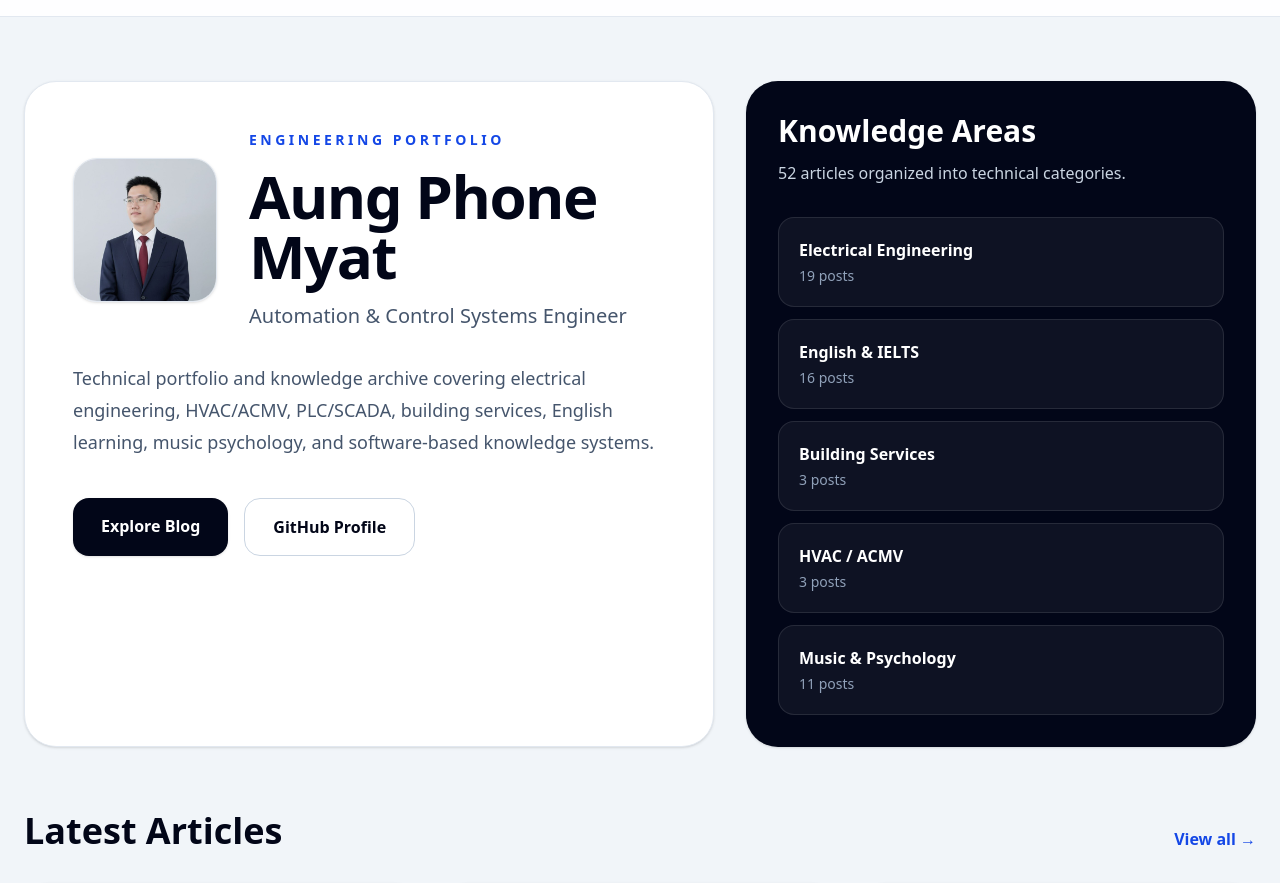
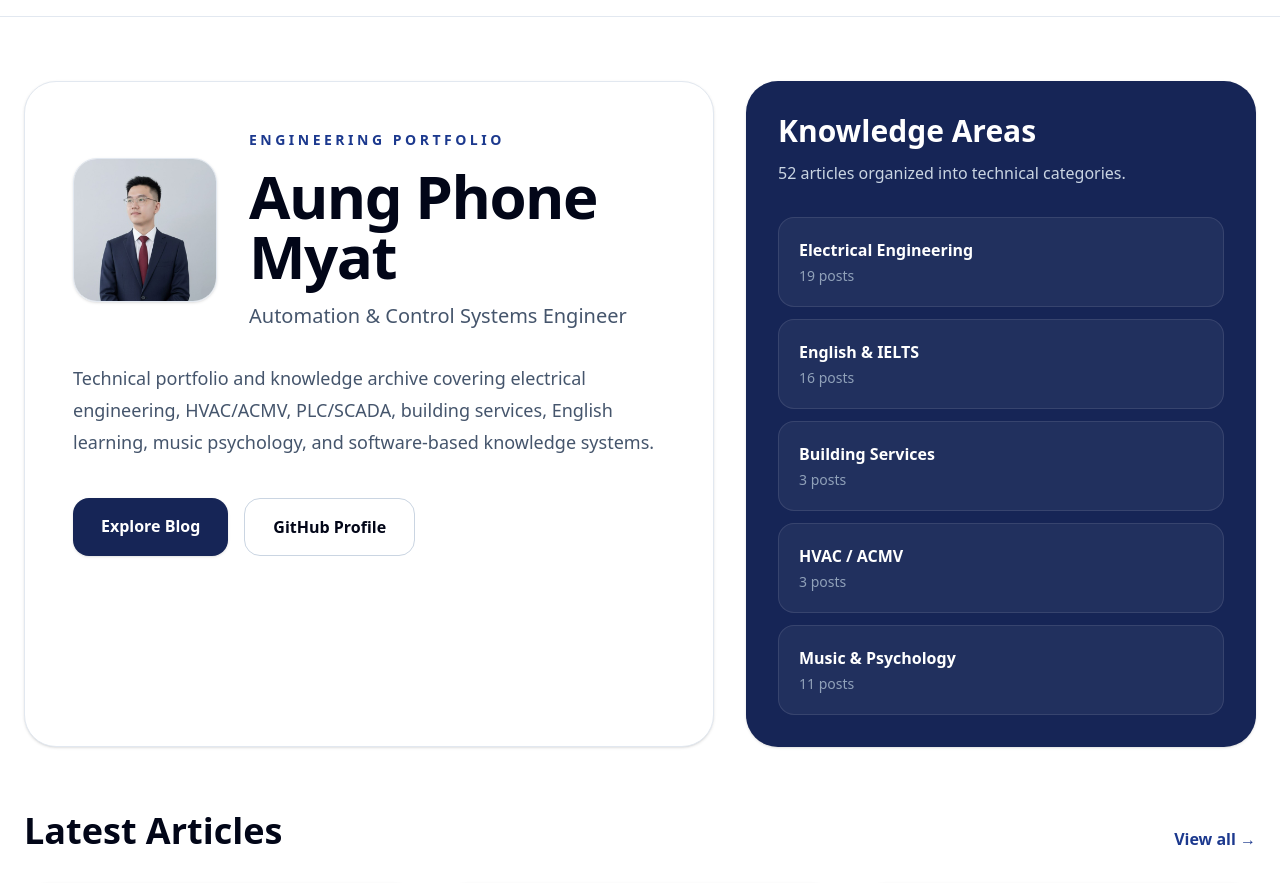
Before and after one commit to Eric9435/eric9435.github.io, a Next.js app: page / in a window 1280 px wide. Shown: the part 44-927 px from the top of the page. Built offline with nearby package versions, Linux system fonts and the light colour scheme.

Commit message:
Refine UI to white and dark blue professional theme

```diff
--- a/src/app/blog/[slug]/page.tsx
+++ b/src/app/blog/[slug]/page.tsx
@@ -18,19 +18,19 @@ export default async function BlogPostPage({
   if (!post) return notFound();
 
   return (
-    <main className="min-h-screen bg-slate-100 text-slate-950">
+    <main className="min-h-screen bg-white text-slate-950">
       <nav className="sticky top-0 z-50 border-b border-slate-200 bg-white/90 backdrop-blur">
         <div className="mx-auto flex max-w-5xl items-center justify-between px-6 py-4">
           <a href="/" className="text-xl font-extrabold">Aung Phone Myat</a>
-          <a href="/blog" className="text-sm font-bold text-slate-600 hover:text-blue-700">
+          <a href="/blog" className="text-sm font-bold text-slate-600 hover:text-blue-900">
             ← Back to Blog
           </a>
         </div>
       </nav>
 
       <article className="mx-auto max-w-5xl px-6 py-14">
-        <header className="rounded-[32px] bg-slate-950 p-8 text-white shadow-sm md:p-12">
-          <div className="text-sm font-black uppercase tracking-[0.25em] text-blue-300">
+        <header className="rounded-[32px] bg-blue-950 p-8 text-white shadow-sm md:p-12">
+          <div className="text-sm font-black uppercase tracking-[0.25em] text-blue-200">
             {post.category}
           </div>
 
--- a/src/app/blog/page.tsx
+++ b/src/app/blog/page.tsx
@@ -11,17 +11,17 @@ export default async function BlogPage({
   const filtered = selected ? posts.filter((post) => post.category === selected) : posts;
 
   return (
-    <main className="min-h-screen bg-slate-100 text-slate-950">
+    <main className="min-h-screen bg-white text-slate-950">
       <nav className="sticky top-0 z-50 border-b border-slate-200 bg-white/90 backdrop-blur">
         <div className="mx-auto flex max-w-7xl items-center justify-between px-6 py-4">
           <a href="/" className="text-xl font-extrabold">Aung Phone Myat</a>
-          <a href="/" className="text-sm font-bold text-slate-600 hover:text-blue-700">Home</a>
+          <a href="/" className="text-sm font-bold text-slate-600 hover:text-blue-900">Home</a>
         </div>
       </nav>
 
       <section className="mx-auto max-w-7xl px-6 py-14">
-        <header className="rounded-[32px] bg-slate-950 p-10 text-white shadow-sm">
-          <p className="text-sm font-bold uppercase tracking-[0.25em] text-blue-300">
+        <header className="rounded-[32px] bg-blue-950 p-10 text-white shadow-sm">
+          <p className="text-sm font-bold uppercase tracking-[0.25em] text-blue-200">
             Technical Archive
           </p>
           <h1 className="mt-4 text-5xl font-black">Blog & Knowledge Base</h1>
@@ -31,14 +31,14 @@ export default async function BlogPage({
         </header>
 
         <div className="mt-8 flex flex-wrap gap-3">
-          <a href="/blog" className="rounded-full border border-slate-300 bg-white px-5 py-2 text-sm font-bold hover:border-blue-700">
+          <a href="/blog" className="rounded-full border border-slate-300 bg-white px-5 py-2 text-sm font-bold hover:border-blue-900">
             All
           </a>
           {categories.map((category) => (
             <a
               key={category}
               href={`/blog?category=${encodeURIComponent(category)}`}
-              className="rounded-full border border-slate-300 bg-white px-5 py-2 text-sm font-bold hover:border-blue-700"
+              className="rounded-full border border-slate-300 bg-white px-5 py-2 text-sm font-bold hover:border-blue-900"
             >
               {category}
             </a>
@@ -52,7 +52,7 @@ export default async function BlogPage({
               href={`/blog/${post.slug}`}
               className="rounded-3xl border border-slate-200 bg-white p-7 shadow-sm transition hover:-translate-y-1 hover:shadow-lg"
             >
-              <div className="text-xs font-black uppercase tracking-widest text-blue-700">
+              <div className="text-xs font-black uppercase tracking-widest text-blue-900">
                 {post.category}
               </div>
               <h2 className="mt-4 text-2xl font-black leading-snug">{post.title}</h2>
--- a/src/app/page.tsx
+++ b/src/app/page.tsx
@@ -5,7 +5,7 @@ export default function Home() {
   const categories = getCategories();
 
   return (
-    <main className="min-h-screen bg-slate-100 text-slate-950">
+    <main className="min-h-screen bg-white text-slate-950">
       <nav className="sticky top-0 z-50 border-b border-slate-200 bg-white/90 backdrop-blur">
         <div className="mx-auto flex max-w-7xl items-center justify-between px-6 py-4">
           <a href="/" className="text-xl font-extrabold tracking-tight">
@@ -13,8 +13,8 @@ export default function Home() {
           </a>
 
           <div className="flex items-center gap-6 text-sm font-semibold text-slate-600">
-            <a href="/blog" className="hover:text-blue-700">Blog</a>
-            <a href="https://github.com/Eric9435" className="hover:text-blue-700">GitHub</a>
+            <a href="/blog" className="hover:text-blue-900">Blog</a>
+            <a href="https://github.com/Eric9435" className="hover:text-blue-900">GitHub</a>
           </div>
         </div>
       </nav>
@@ -30,7 +30,7 @@ export default function Home() {
               />
 
               <div>
-                <p className="text-sm font-bold uppercase tracking-[0.25em] text-blue-700">
+                <p className="text-sm font-bold uppercase tracking-[0.25em] text-blue-900">
                   Engineering Portfolio
                 </p>
 
@@ -51,16 +51,16 @@ export default function Home() {
             </p>
 
             <div className="mt-10 flex flex-wrap gap-4">
-              <a href="/blog" className="rounded-2xl bg-slate-950 px-7 py-4 font-bold text-white shadow-sm hover:bg-blue-800">
+              <a href="/blog" className="rounded-2xl bg-blue-950 px-7 py-4 font-bold text-white shadow-sm hover:bg-blue-900">
                 Explore Blog
               </a>
-              <a href="https://github.com/Eric9435" className="rounded-2xl border border-slate-300 bg-white px-7 py-4 font-bold hover:border-blue-700">
+              <a href="https://github.com/Eric9435" className="rounded-2xl border border-slate-300 bg-white px-7 py-4 font-bold hover:border-blue-900">
                 GitHub Profile
               </a>
             </div>
           </div>
 
-          <div className="rounded-[32px] bg-slate-950 p-8 text-white shadow-sm">
+          <div className="rounded-[32px] bg-blue-950 p-8 text-white shadow-sm">
             <h2 className="text-3xl font-black">Knowledge Areas</h2>
             <p className="mt-3 text-slate-300">
               {posts.length} articles organized into technical categories.
@@ -87,7 +87,7 @@ export default function Home() {
       <section className="mx-auto max-w-7xl px-6 pb-20">
         <div className="mb-8 flex items-end justify-between">
           <h2 className="text-4xl font-black">Latest Articles</h2>
-          <a href="/blog" className="font-bold text-blue-700">View all →</a>
+          <a href="/blog" className="font-bold text-blue-900">View all →</a>
         </div>
 
         <div className="grid gap-6 md:grid-cols-2 lg:grid-cols-3">
@@ -97,7 +97,7 @@ export default function Home() {
               href={`/blog/${post.slug}`}
               className="rounded-3xl border border-slate-200 bg-white p-7 shadow-sm transition hover:-translate-y-1 hover:shadow-lg"
             >
-              <div className="text-xs font-black uppercase tracking-widest text-blue-700">
+              <div className="text-xs font-black uppercase tracking-widest text-blue-900">
                 {post.category}
               </div>
               <h3 className="mt-4 text-2xl font-black leading-snug">
```
